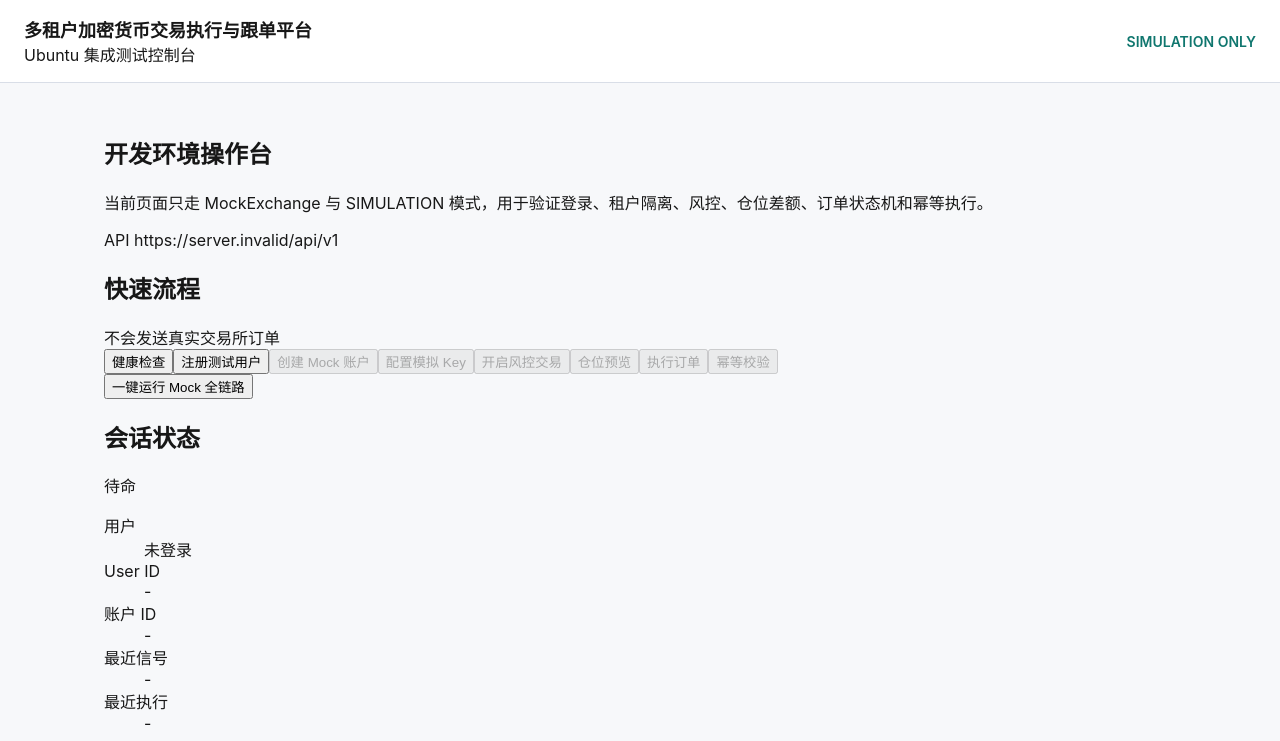
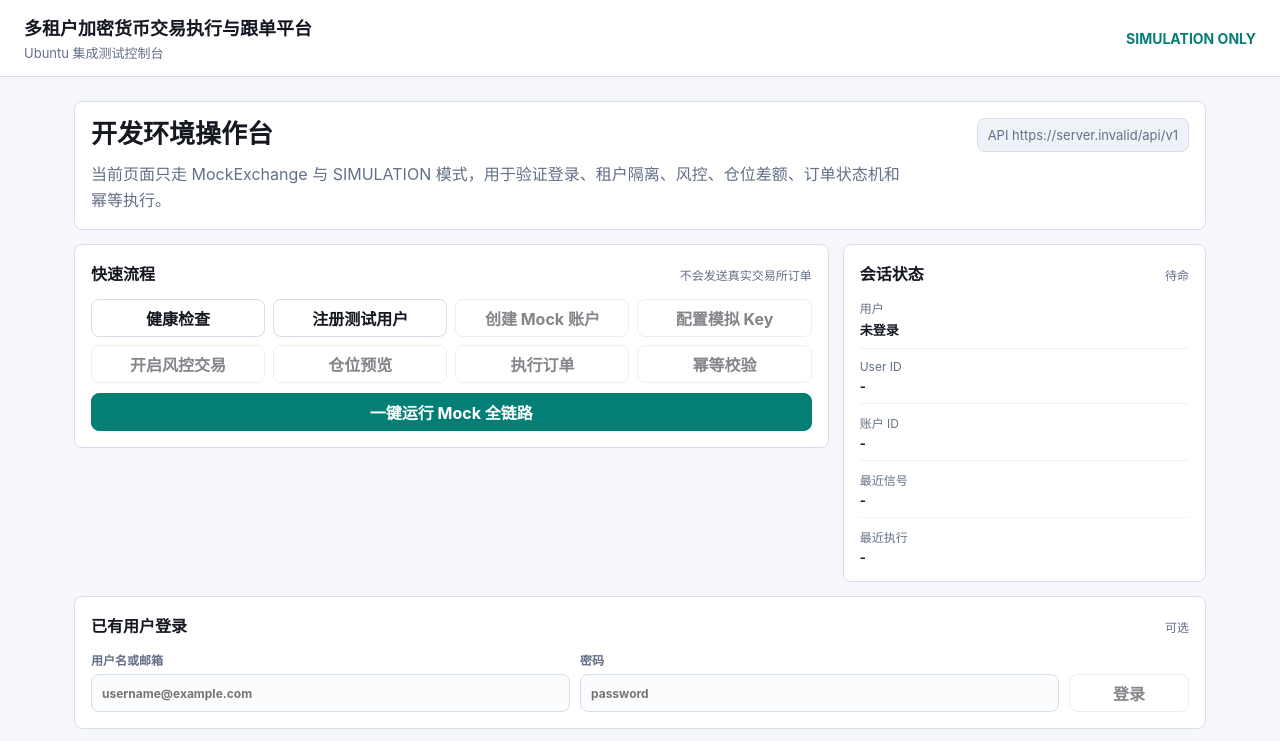
Before and after one commit to zykid/crypto-copy-trading-platform, a Next.js app in the folder frontend/: page / in a window 1280 px wide. Shown: the top 741 px of the page. Built offline with nearby package versions, Linux system fonts and the light colour scheme; no server answers.

Commit message:
Style frontend mock trading test console

```diff
--- a/frontend/app/globals.css
+++ b/frontend/app/globals.css
@@ -1,11 +1,16 @@
 :root {
   color-scheme: light;
-  --background: #f7f8fa;
-  --foreground: #171717;
-  --muted: #687385;
-  --border: #d9dee7;
+  --background: #f5f7fb;
+  --foreground: #151821;
+  --muted: #637086;
+  --border: #d7deea;
   --panel: #ffffff;
-  --accent: #0f766e;
+  --accent: #047f75;
+  --accent-dark: #06645e;
+  --danger: #b42318;
+  --success: #16703f;
+  --soft: #eef3f8;
+  --code: #111827;
 }
 
 * {
@@ -26,8 +31,48 @@ body {
     sans-serif;
 }
 
-a {
-  color: inherit;
+button,
+input {
+  font: inherit;
+}
+
+button {
+  min-height: 38px;
+  border: 1px solid var(--border);
+  border-radius: 8px;
+  background: var(--panel);
+  color: var(--foreground);
+  cursor: pointer;
+  font-weight: 650;
+  transition:
+    border-color 120ms ease,
+    background 120ms ease,
+    color 120ms ease;
+}
+
+button:hover:not(:disabled) {
+  border-color: var(--accent);
+  color: var(--accent-dark);
+}
+
+button:disabled {
+  cursor: not-allowed;
+  opacity: 0.52;
+}
+
+input {
+  width: 100%;
+  min-height: 38px;
+  border: 1px solid var(--border);
+  border-radius: 8px;
+  padding: 8px 10px;
+  background: #fbfcfe;
+  color: var(--foreground);
+}
+
+input:focus {
+  border-color: var(--accent);
+  outline: 2px solid rgba(4, 127, 117, 0.14);
 }
 
 .shell {
@@ -39,7 +84,7 @@ a {
 .topbar {
   border-bottom: 1px solid var(--border);
   background: var(--panel);
-  padding: 16px 24px;
+  padding: 14px 24px;
   display: flex;
   align-items: center;
   justify-content: space-between;
@@ -48,59 +93,251 @@ a {
 
 .brand {
   font-size: 18px;
-  font-weight: 700;
+  font-weight: 750;
+}
+
+.subtle {
+  margin-top: 3px;
+  color: var(--muted);
+  font-size: 13px;
 }
 
 .status {
   color: var(--accent);
   font-size: 14px;
-  font-weight: 600;
+  font-weight: 750;
+  white-space: nowrap;
 }
 
 .main {
-  width: min(1120px, 100%);
+  width: min(1180px, 100%);
   margin: 0 auto;
-  padding: 32px 24px;
+  padding: 24px;
 }
 
-.section {
-  margin-bottom: 28px;
+.console-layout {
+  display: grid;
+  grid-template-columns: minmax(0, 1.35fr) minmax(320px, 0.65fr);
+  gap: 14px;
+  align-content: start;
 }
 
-.section h1 {
-  margin: 0 0 12px;
-  font-size: 30px;
-  line-height: 1.2;
-}
-
-.section p {
-  max-width: 760px;
-  margin: 0;
-  color: var(--muted);
-  line-height: 1.7;
-}
-
-.grid {
-  display: grid;
-  grid-template-columns: repeat(auto-fit, minmax(220px, 1fr));
-  gap: 12px;
-}
-
-.card {
+.panel {
   border: 1px solid var(--border);
   border-radius: 8px;
   background: var(--panel);
   padding: 16px;
 }
 
-.card h2 {
-  margin: 0 0 8px;
+.hero-panel {
+  grid-column: 1 / -1;
+  display: flex;
+  justify-content: space-between;
+  gap: 16px;
+  align-items: flex-start;
+}
+
+.hero-panel h1,
+.panel h2 {
+  margin: 0;
+}
+
+.hero-panel h1 {
+  font-size: 26px;
+  line-height: 1.25;
+}
+
+.hero-panel p {
+  max-width: 820px;
+  margin: 10px 0 0;
+  color: var(--muted);
+  line-height: 1.65;
+}
+
+.api-chip {
+  max-width: 360px;
+  overflow-wrap: anywhere;
+  border: 1px solid var(--border);
+  border-radius: 8px;
+  background: var(--soft);
+  padding: 8px 10px;
+  color: var(--muted);
+  font-size: 13px;
+}
+
+.panel-heading {
+  display: flex;
+  align-items: baseline;
+  justify-content: space-between;
+  gap: 12px;
+  margin-bottom: 14px;
+}
+
+.panel-heading h2 {
   font-size: 16px;
 }
 
-.card p {
+.panel-heading span {
+  color: var(--muted);
+  font-size: 12px;
+  white-space: nowrap;
+}
+
+.button-grid {
+  display: grid;
+  grid-template-columns: repeat(4, minmax(0, 1fr));
+  gap: 8px;
+}
+
+.primary-action {
+  width: 100%;
+  margin-top: 10px;
+  border-color: var(--accent);
+  background: var(--accent);
+  color: #ffffff;
+}
+
+.primary-action:hover:not(:disabled) {
+  background: var(--accent-dark);
+  color: #ffffff;
+}
+
+.state-panel {
+  grid-row: span 2;
+}
+
+.state-list {
   margin: 0;
+  display: grid;
+  gap: 10px;
+}
+
+.state-list div {
+  display: grid;
+  gap: 4px;
+  border-bottom: 1px solid var(--soft);
+  padding-bottom: 9px;
+}
+
+.state-list div:last-child {
+  border-bottom: 0;
+  padding-bottom: 0;
+}
+
+.state-list dt {
   color: var(--muted);
-  font-size: 14px;
-  line-height: 1.6;
+  font-size: 12px;
 }
+
+.state-list dd {
+  margin: 0;
+  overflow-wrap: anywhere;
+  font-size: 13px;
+  font-weight: 650;
+}
+
+.login-panel,
+.log-panel {
+  grid-column: 1 / -1;
+}
+
+.form-row {
+  display: grid;
+  grid-template-columns: minmax(180px, 1fr) minmax(180px, 1fr) 120px;
+  align-items: end;
+  gap: 10px;
+}
+
+.form-row label {
+  display: grid;
+  gap: 6px;
+  color: var(--muted);
+  font-size: 12px;
+  font-weight: 650;
+}
+
+.logs {
+  display: grid;
+  gap: 10px;
+}
+
+.empty-log {
+  min-height: 72px;
+  display: grid;
+  place-items: center;
+  border: 1px dashed var(--border);
+  border-radius: 8px;
+  color: var(--muted);
+}
+
+.log-entry {
+  border: 1px solid var(--border);
+  border-radius: 8px;
+  overflow: hidden;
+}
+
+.log-entry header {
+  display: flex;
+  justify-content: space-between;
+  gap: 12px;
+  padding: 8px 10px;
+  background: var(--soft);
+  font-size: 13px;
+}
+
+.log-entry.ok header span {
+  color: var(--success);
+  font-weight: 800;
+}
+
+.log-entry.error header span {
+  color: var(--danger);
+  font-weight: 800;
+}
+
+.log-entry pre {
+  max-height: 260px;
+  margin: 0;
+  overflow: auto;
+  padding: 10px;
+  background: #0f172a;
+  color: #e5e7eb;
+  font-size: 12px;
+  line-height: 1.5;
+  white-space: pre-wrap;
+  overflow-wrap: anywhere;
+}
+
+@media (max-width: 860px) {
+  .topbar,
+  .hero-panel {
+    align-items: flex-start;
+    flex-direction: column;
+  }
+
+  .main {
+    padding: 16px;
+  }
+
+  .console-layout,
+  .form-row {
+    grid-template-columns: 1fr;
+  }
+
+  .state-panel,
+  .login-panel,
+  .log-panel {
+    grid-column: auto;
+    grid-row: auto;
+  }
+
+  .button-grid {
+    grid-template-columns: repeat(2, minmax(0, 1fr));
+  }
+}
+
+@media (max-width: 520px) {
+  .button-grid {
+    grid-template-columns: 1fr;
+  }
+}
```
